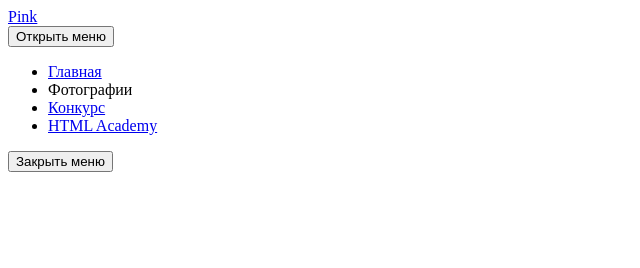
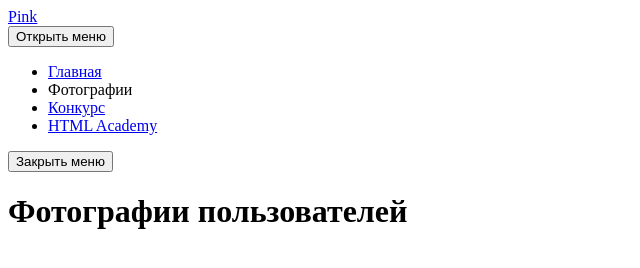
Before and after one commit to BikbaevFR/621313-pink, a website: page source/photo.html in a window 1280 px wide. Shown: the whole page, without its empty margins (0-640 px from the left). Drawn offline with Linux system fonts and the light colour scheme.

Commit message:
Добавил тег main и h1

```diff
--- a/source/photo.html
+++ b/source/photo.html
@@ -32,6 +32,11 @@
       <button class="main-nav__toggle-close" type="button">Закрыть меню</button>
     </nav>
   </header>
+  <main class="page-main">
+    <!-- !!!Нужна ли обертка? -->
+    <h1 class="page-main__page-title">Фотографии пользователей</h1>
+
+  </main>
 </body>
 
 </html>
```
